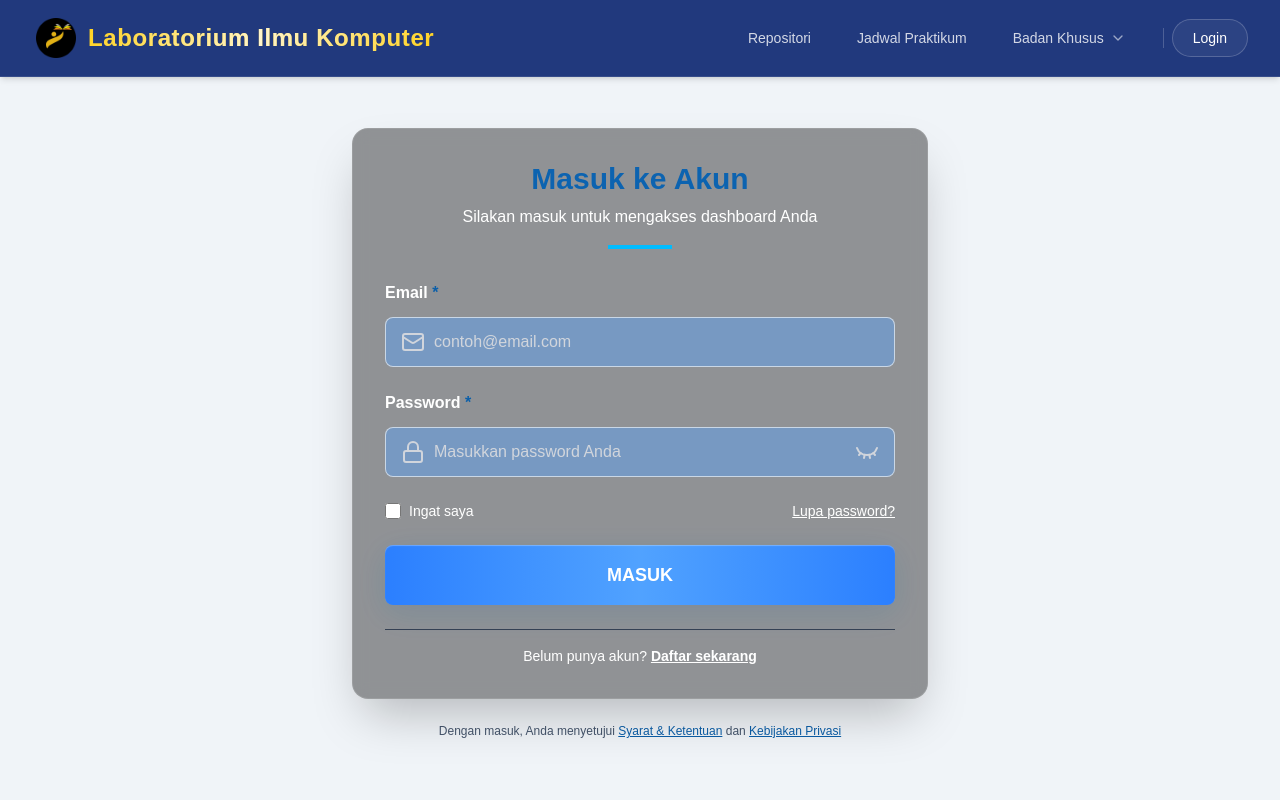
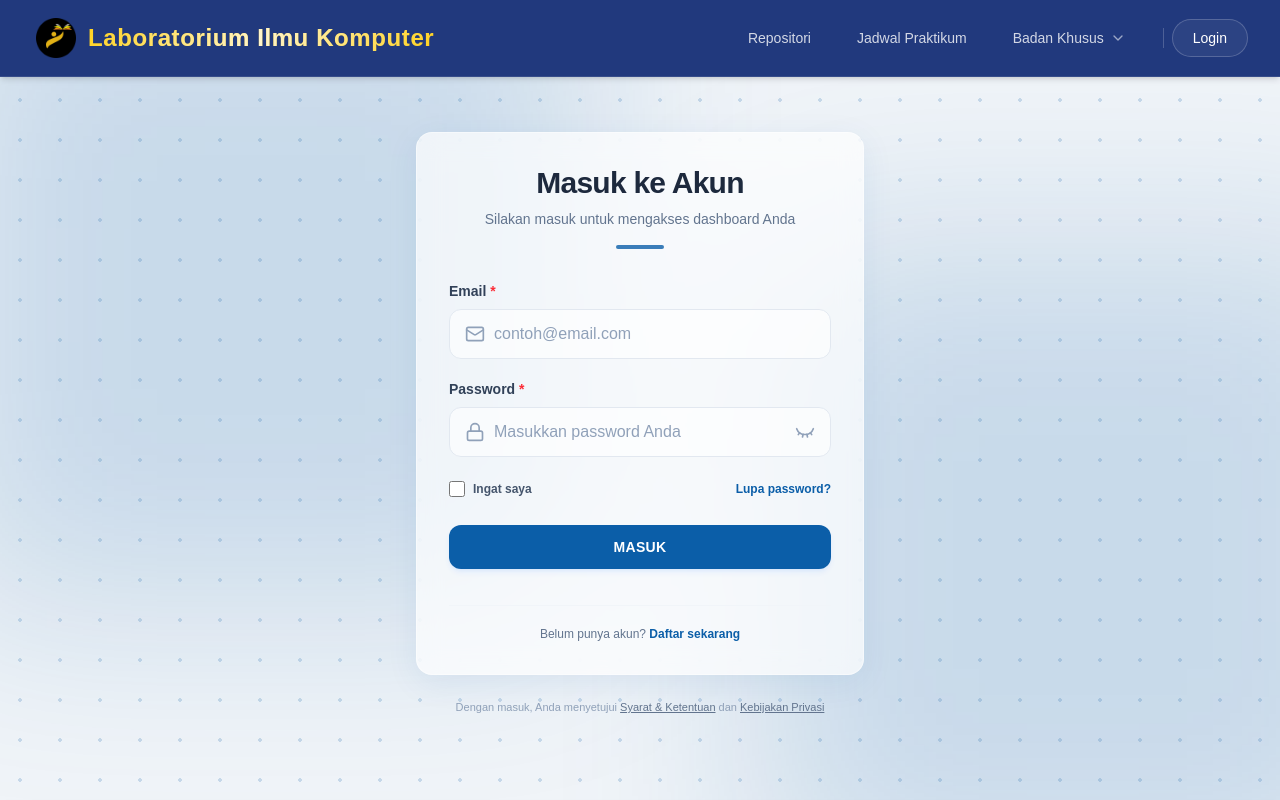
Before and after one commit to mdzulqornainn/bansusV1, a Next.js app: page /login in a window 1280 px wide. Shown: the top 800 px of the page. Built offline with nearby package versions, Linux system fonts and the light colour scheme.

Commit message:
feat: ngebagusin ui

```diff
--- a/components/auth/login-page.tsx
+++ b/components/auth/login-page.tsx
@@ -60,44 +60,59 @@ const LoginPage = () => {
   };
 
   return (
-    <div className="max-w-4xl mx-auto pt-32 pb-20  flex flex-col min-h-screen items-center justify-center px-4 sm:px-6 lg:px-8">
-      <div className="max-w-xl w-full">
-        <div className={`bg-black/40 backdrop-blur-sm border ${theme.border_outside} rounded-2xl p-8 shadow-2xl`}>
+    <div className={`min-h-screen relative isolate overflow-x-hidden ${theme.root_background} flex flex-col items-center justify-center px-4 sm:px-6 lg:px-8 pt-32 pb-20`}>
+      <style>{`
+         .unila-dot-matrix {
+           background-image: radial-gradient(rgba(11, 94, 168, 0.18) 2px, transparent 2px);
+           background-size: 2.5rem 2.5rem;
+         }
+         .neon-glow {
+           background-image: radial-gradient(circle, rgba(11, 94, 168, 0.35) 100%, transparent 100%);
+           filter: blur(100px);
+         }
+       `}</style>
+
+       <div className="absolute inset-0 unila-dot-matrix pointer-events-none z-[-1]"></div>
+       <div className="absolute top-[-5%] left-[-5%] w-[650px] h-[650px] neon-glow opacity-50 pointer-events-none z-[-1] animate-pulse [animation-duration:12s]"></div>
+       <div className="absolute top-[30%] right-[-10%] w-[650px] h-[650px] neon-glow opacity-50 pointer-events-none z-[-1] animate-pulse [animation-duration:12s]"></div>
+
+       <div className="max-w-md w-full relative z-10">
+               <div className="bg-white/70 backdrop-blur-md border border-white/40 rounded-2xl p-8 shadow-[0_8px_32px_0_rgba(11,94,168,0.08)]">
+
                  {/* Login Header */}
                  <div className="text-center mb-8">
-            <h1 className={`text-3xl font-bold ${theme.text_title} brightness-105 mb-2`}>
+                   <h1 className="text-3xl font-extrabold text-slate-800 tracking-tight mb-2">
                      Masuk ke Akun
                    </h1>
-            <p className={`text-white`}>
+                   <p className="text-sm text-slate-500 font-medium">
                      Silakan masuk untuk mengakses dashboard Anda
                    </p>
-            <div className={`w-16 h-1 bg-sky-400 mx-auto mt-4`}></div>
+                   <div className="w-12 h-1 bg-[#0B5EA8] rounded-full mx-auto mt-4 opacity-80"></div>
                  </div>
 
-          <form onSubmit={handleSubmit(onSubmit)} className="space-y-6">
+                 <form onSubmit={handleSubmit(onSubmit)} className="space-y-5">
                    {/* Email Field */}
                    <div>
                      <label
                        htmlFor="email"
-                className="block text-white font-semibold mb-3"
+                       className="block text-sm text-slate-700 font-semibold mb-2"
                      >
-                Email <span className={`${theme.text_title}`}>*</span>
+                       Email <span className="text-red-500">*</span>
                      </label>
                      <div className="relative">
                        <input
                          {...register("email")}
                          type="email"
-                  className={`w-full px-4 py-3 pl-12 bg-black/50 border rounded-lg focus:outline-none text-white placeholder-gray-300 transition-all duration-200 ${errors.email?.message
-                    ? "border-red-400"
-                    : `${theme.highlight_focus}`
+                         className={`w-full px-4 py-3 pl-11 bg-white/60 border border-slate-200 rounded-xl focus:outline-none focus:border-[#0B5EA8] focus:ring-2 focus:ring-[#0B5EA8]/20 text-slate-800 placeholder-slate-400 transition-all duration-200 ${
+                           errors.email?.message ? "border-red-400 focus:ring-red-100 focus:border-red-400" : ""
                          }`}
                          placeholder="contoh@email.com"
                        />
-                <div className="absolute left-4 top-1/2 transform -translate-y-1/2 text-gray-300">
-                  <Mail />
+                       <div className="absolute left-4 top-1/2 transform -translate-y-1/2 text-slate-400 w-5 h-5">
+                         <Mail className="w-full h-full" />
                        </div>
                      </div>
-              <p className="text-red-400 text-sm mt-1">
+                     <p className="text-red-500 text-xs mt-1.5 font-medium">
                        {errors.email?.message || ""}
                      </p>
                    </div>
@@ -106,55 +121,53 @@ const LoginPage = () => {
                    <div>
                      <label
                        htmlFor="password"
-                className="block text-white font-semibold mb-3"
+                       className="block text-sm text-slate-700 font-semibold mb-2"
                      >
-                Password <span className={`${theme.text_title}`}>*</span>
+                       Password <span className="text-red-500">*</span>
                      </label>
                      <div className="relative">
                        <input
                          {...register("password")}
                          type={showPassword ? "text" : "password"}
-                  className={`w-full px-4 py-3 pl-12 pr-12 bg-black/50 border rounded-lg focus:outline-none text-white placeholder-gray-300 transition-all duration-200 ${errors.password?.message
-                      ? "border-red-400"
-                      : `${theme.highlight_focus}`
+                         className={`w-full px-4 py-3 pl-11 pr-11 bg-white/60 border border-slate-200 rounded-xl focus:outline-none focus:border-[#0B5EA8] focus:ring-2 focus:ring-[#0B5EA8]/20 text-slate-800 placeholder-slate-400 transition-all duration-200 ${
+                           errors.password?.message ? "border-red-400 focus:ring-red-100 focus:border-red-400" : ""
                          }`}
                          placeholder="Masukkan password Anda"
                        />
-                <div className="absolute left-4 top-1/2 transform -translate-y-1/2 text-gray-300">
-                  <Lock />
+                       <div className="absolute left-4 top-1/2 transform -translate-y-1/2 text-slate-400 w-5 h-5">
+                         <Lock className="w-full h-full" />
                        </div>
                        <button
                          type="button"
                          onClick={() => setShowPassword(!showPassword)}
-                  className="absolute right-4 top-1/2 transform -translate-y-1/2 text-gray-300 hover:text-white transition-colors"
+                         className="absolute right-4 top-1/2 transform -translate-y-1/2 text-slate-400 hover:text-slate-600 transition-colors"
                        >
-                  {showPassword ? <Eye/> : <EyeClosed/>}
+                         {showPassword ? <Eye className="w-5 h-5" /> : <EyeClosed className="w-5 h-5" />}
                        </button>
                      </div>
-              <p className="text-red-400 text-sm mt-1">
+                     <p className="text-red-500 text-xs mt-1.5 font-medium">
                        {errors.password?.message || ""}
                      </p>
                    </div>
 
                    {/* Remember Me & Forgot Password */}
-            <div className="flex items-center justify-between">
+                   <div className="flex items-center justify-between pt-1">
                      <div className="flex items-center space-x-2">
                        <input
-                  // {...register("rememberMe")}
                          type="checkbox"
                          id="rememberMe"
-                  className="h-4 w-4 accent-sky-400 cursor-pointer"
+                         className="h-4 w-4 rounded border-slate-300 text-[#0B5EA8] focus:ring-[#0B5EA8]/20 accent-[#0B5EA8] cursor-pointer"
                        />
                        <label
                          htmlFor="rememberMe"
-                  className={`text-sm cursor-pointer text-white transition-colors`}
+                         className="text-xs font-semibold text-slate-600 cursor-pointer select-none"
                        >
                          Ingat saya
                        </label>
                      </div>
                      <Link
                        href="/forgot-password"
-                className={`text-white text-sm hover:${theme.text_title} transition-colors underline`}
+                       className="text-xs font-bold text-[#0B5EA8] hover:underline transition-all"
                      >
                        Lupa password?
                      </Link>
@@ -164,18 +177,18 @@ const LoginPage = () => {
                    <button
                      type="submit"
                      disabled={isSubmitting}
-              // className="w-full bg-yellow-400 hover:bg-yellow-500 cursor-pointer disabled:bg-gray-600 disabled:cursor-not-allowed text-black py-3 px-6 text-lg font-bold rounded-lg transition-all duration-200 transform hover:scale-[1.02] active:scale-[0.98] shadow-lg hover:shadow-xl"
-              className={`w-full ${theme.card_shadow} ${theme.button_pressed_blue} cursor-pointer disabled:bg-gray-600 disabled:cursor-not-allowed py-3 px-6 font-bold rounded-lg  transform hover:scale-[1.02] active:scale-[0.98] hover:shadow-xl`}
+                     className="w-full mt-2 bg-[#0B5EA8] hover:bg-[#094d8a] text-white py-3 px-6 font-bold rounded-xl shadow-md shadow-blue-500/10 hover:shadow-lg hover:shadow-blue-500/20 disabled:bg-slate-400 disabled:cursor-not-allowed transform hover:scale-[1.01] active:scale-[0.99] transition-all duration-200 text-sm tracking-wide"
                    >
-              {isSubmitting ? "MASUK..." : "MASUK"}
+                     {isSubmitting ? "MEMPROSES..." : "MASUK"}
                    </button>
 
                    {/* Message Display */}
                    {message && (
                      <div
-                className={`p-3 rounded-lg text-center text-sm ${message.includes("Error") || message.includes("gagal")
-                    ? "bg-red-800/20 text-red-600 border border-red-600"
-                    : "bg-green-800/20 text-green-600 border border-green-600"
+                       className={`p-3 rounded-xl text-center text-xs font-semibold ${
+                         message.includes("Error") || message.includes("gagal")
+                           ? "bg-red-50 text-red-600 border border-red-200"
+                           : "bg-green-50 text-green-600 border border-green-200"
                        }`}
                      >
                        {message}
@@ -183,12 +196,12 @@ const LoginPage = () => {
                    )}
 
                    {/* Register Link */}
-            <div className="text-center pt-4 border-t border-gray-700">
-              <p className={`text-white text-sm`}>
+                   <div className="text-center pt-5 border-t border-slate-100 mt-4">
+                     <p className="text-xs text-slate-500 font-medium">
                        Belum punya akun?{" "}
                        <Link
                          href="/oprec/daftar"
-                  className={`hover:${theme.text_title} text-white transition-colors font-semibold underline`}
+                         className="text-[#0B5EA8] hover:underline font-bold"
                        >
                          Daftar sekarang
                        </Link>
@@ -199,19 +212,13 @@ const LoginPage = () => {
 
                {/* Additional Info */}
                <div className="text-center mt-6">
-          <p className={`${theme.text_default} text-xs`}>
+                 <p className="text-slate-400 text-[11px] font-medium">
                    Dengan masuk, Anda menyetujui{" "}
-            <Link
-              href="/terms"
-              className={`${theme.text_title} hover:text-gray-400 underline`}
-            >
+                   <Link href="/terms" className="text-slate-500 hover:text-[#0B5EA8] underline">
                      Syarat & Ketentuan
                    </Link>{" "}
                    dan{" "}
-            <Link
-              href="/privacy"
-              className={`${theme.text_title} hover:text-gray-400 underline`}
-            >
+                   <Link href="/privacy" className="text-slate-500 hover:text-[#0B5EA8] underline">
                      Kebijakan Privasi
                    </Link>
                  </p>
--- a/components/jadwal-praktikum/jadwal-praktikum-page.tsx
+++ b/components/jadwal-praktikum/jadwal-praktikum-page.tsx
@@ -330,24 +330,24 @@ const JadwalPraktikumPage = ({ dataClasses }: JadwalPraktikumPageProps) => {
             </div>
           </div>
 
-          <div className={`${theme.card_small_green}`}>
+          <div className={`${theme.card_small_blue}`}>
             <div className="flex items-center gap-3">
-              <Users className="h-6 w-6 text-green-400" />
+              <Users className={`h-6 w-6 ${theme.text_title}`} />
               <div>
-                <p className="text-green-400 text-sm">Total Asdos</p>
-                <p className="text-2xl font-bold text-green-500">
+                <p className={`${theme.text_title} text-sm`}>Total Asdos</p>
+                <p className={`text-2xl font-bold ${theme.text_title}`}>
                   {stats.totalAsdos}
                 </p>
               </div>
             </div>
           </div>
 
-          <div className={`${theme.card_small_purple}`}>
+          <div className={`${theme.card_small_blue}`}>
             <div className="flex items-center gap-3">
-              <GraduationCap className="h-6 w-6 text-purple-400" />
+              <GraduationCap className={`h-6 w-6 ${theme.text_title}`} />
               <div>
-                <p className="text-purple-400 text-sm">Total Dosen</p>
-                <p className="text-2xl font-bold text-purple-500">
+                <p className={`${theme.text_title} text-sm`}>Total Dosen</p>
+                <p className={`text-2xl font-bold ${theme.text_title}`}>
                   {stats.totalDosen}
                 </p>
               </div>
```
Lines whose indentation alone changed are shown as unchanged.
